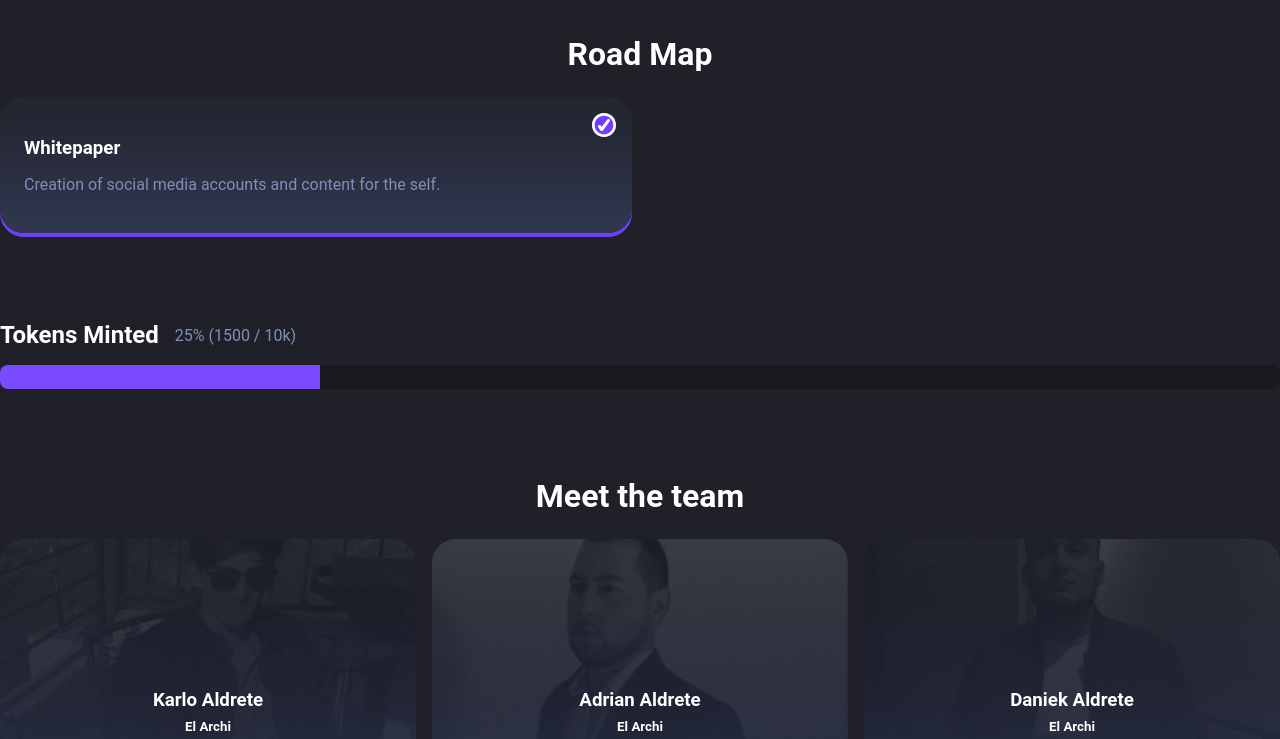
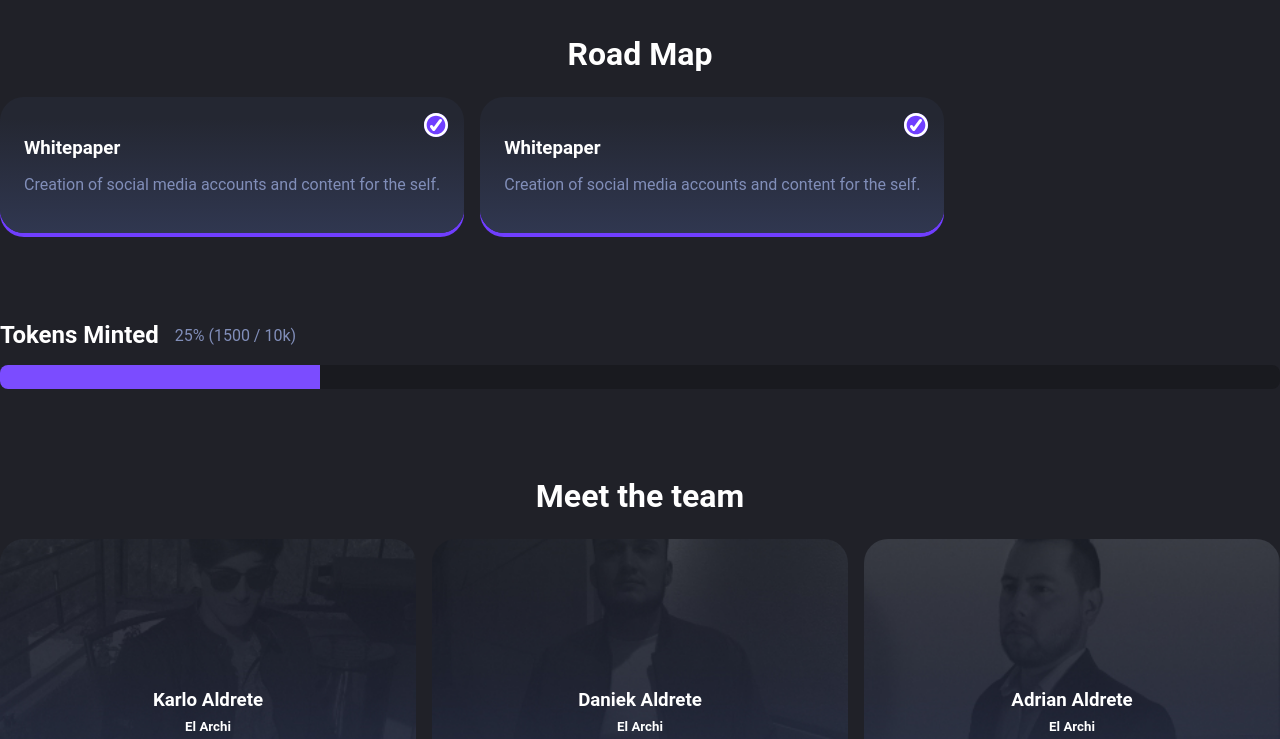
Before and after one commit to daniektj/axol-towers-web, a plain HTML site: page index.html in a window 1280 px wide. Shown: the part 1000-1739 px from the top of the page. Drawn offline with Linux system fonts and the light colour scheme.

Commit message:
Add files via upload

```diff
--- a/index.html
+++ b/index.html
@@ -71,10 +71,17 @@
 
     <section class="road-map">
         <h2>Road Map</h2>
-        <div class="steps-cards">
-            <h3 class="steps-cards__title">Whitepaper</h3>
-            <p class="steps-cards__description">Creation of social media accounts and content for the self.</p>
-            <img class="steps-cards__icon" src="assets/images/done-icon.svg" alt="status icon">
+        <div class="road-map__container">
+            <div class="steps-cards">
+                <h3 class="steps-cards__title">Whitepaper</h3>
+                <p class="steps-cards__description">Creation of social media accounts and content for the self.</p>
+                <img class="steps-cards__icon" src="assets/images/done-icon.svg" alt="status icon">
+            </div>
+            <div class="steps-cards">
+                <h3 class="steps-cards__title">Whitepaper</h3>
+                <p class="steps-cards__description">Creation of social media accounts and content for the self.</p>
+                <img class="steps-cards__icon" src="assets/images/done-icon.svg" alt="status icon">
+            </div>
         </div>
     </section>
 
@@ -100,16 +107,16 @@
                     <a href="#"><img src="assets/images/discord-icon.svg" alt=""></a>
                 </div>
             </div>
-            <div class="team-cards team-cards--daniek">
-                <h3 class="team-cards__title">Adrian Aldrete</h3>
+            <div class="team-cards team-cards--adrian">
+                <h3 class="team-cards__title">Daniek Aldrete</h3>
                 <h5>El Archi</h5>
                 <div class="team-cards__social">
                     <a href="#"><img src="assets/images/twitter-icon.svg" alt=""></a>
                     <a href="#"><img src="assets/images/discord-icon.svg" alt=""></a>
                 </div>
             </div>
-            <div class="team-cards team-cards--adrian">
-                <h3 class="team-cards__title">Daniek Aldrete</h3>
+            <div class="team-cards team-cards--daniek">
+                <h3 class="team-cards__title">Adrian Aldrete</h3>
                 <h5>El Archi</h5>
                 <div class="team-cards__social">
                     <a href="#"><img src="assets/images/twitter-icon.svg" alt=""></a>
```
